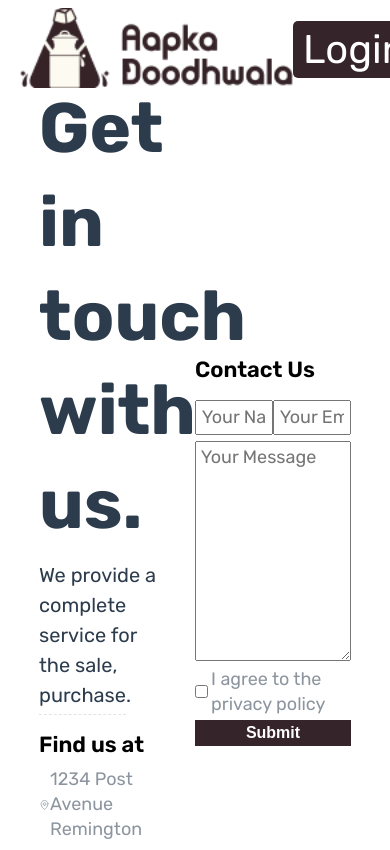
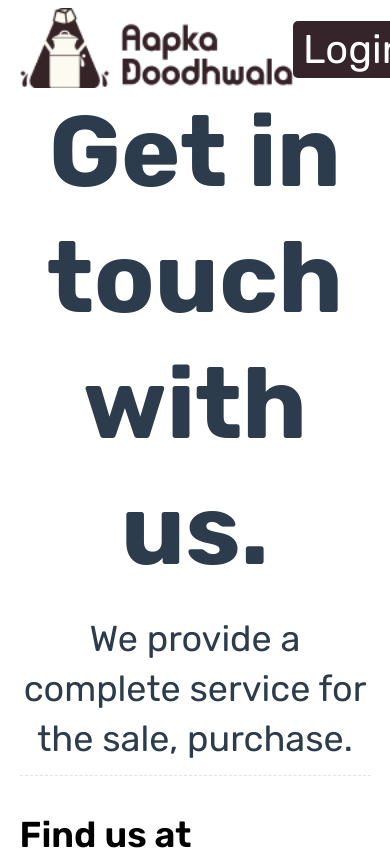
Before and after one commit to var-rishabh/pph1-DW, a React (Create React App) app in the folder client/: page /contact in a window 390 px wide. Shown: the top 850 px of the page. Built offline with nearby package versions, Linux system fonts and the light colour scheme; no server answers; a web font is replaced by a local one.

Commit message:
Mobile view for Checkout Profile and Contact us

```diff
--- a/client/src/components/Checkout/Checkout.css
+++ b/client/src/components/Checkout/Checkout.css
@@ -160,3 +160,64 @@
 .checkout__right--bill--button:hover {
   background: #0a2a4a;
 }
+
+@media screen and (max-width: 1000px) {
+  .checkout__container {
+    flex-direction: column;
+  }
+
+  .checkout__left {
+    width: 80%;
+    padding: 0 10% 3% 10%;
+  }
+
+  .checkout__right {
+    width: 80%;
+    padding: 0 10% 3% 10%;
+  }
+
+
+  .checkout__right--box {
+    height: 20vh;
+  }
+
+  .checkout__title {
+    font-size: 3.5rem;
+    line-height: 4.0625rem;
+  }
+
+  .checkout__left--title {
+    font-size: 2.5rem;
+    line-height: 2.9375rem;
+  }
+
+  .checkout__right--title {
+    font-size: 2.5rem;
+    line-height: 2.9375rem;
+  }
+
+  .checkout__right--promo--title {
+    font-size: 1.5rem;
+    line-height: 1.75rem;
+  }
+
+  .checkout__right--promo--button {
+    font-size: 1.5rem;
+    line-height: 1.75rem;
+  }
+
+  .checkout__right--bill--item--title {
+    font-size: 1.5rem;
+    line-height: 1.75rem;
+  }
+
+  .checkout__right--bill--item--price {
+    font-size: 2rem;
+    line-height: 2.3125rem;
+  }
+
+  .checkout__right--bill--button {
+    font-size: 2rem;
+    line-height: 2.3125rem;
+  }
+}
--- a/client/src/components/Checkout/CheckoutFoot.css
+++ b/client/src/components/Checkout/CheckoutFoot.css
@@ -48,3 +48,31 @@
     text-align: center;
     color: #AAAAAA
 }
+
+@media  screen and (max-width: 1000px) {
+  .checkout-foot {
+    flex-direction: column;
+    padding: 5% 5%;
+  }
+
+  .checkout-foot__icon {
+    padding: 1% 5%;
+  }
+
+  .checkout-foot__icon--img {
+    margin-bottom: 5%;
+    width: 6rem;
+    height: 6rem;
+  }
+
+  .checkout-foot__icon--heading {
+    font-size: 2.5rem;
+    line-height: 3rem;
+  }
+
+  .checkout-foot__icon--text {
+    font-size: 1.5rem;
+    line-height: 2.5rem;
+  }
+
+}
--- a/client/src/components/Contact/Contact.css
+++ b/client/src/components/Contact/Contact.css
@@ -17,8 +17,8 @@
   font-family: "Rubik", sans-serif;
   font-style: normal;
   font-weight: 700;
-  font-size: 70px;
-  line-height: 94px;
+  font-size: 4.375rem;
+  line-height: 5.875rem;
   color: #2c3c4d;
   padding: 3% 0;
 }
@@ -180,3 +180,105 @@
   border: none;
   padding: 2% 0;
 }
+
+
+@media screen and (max-width: 1000px) {
+  .contact {
+    flex-direction: column;
+    padding: 5% 5%;
+    text-align: center;
+  }
+
+  .contact__left {
+    width: 100%;
+    padding: 0;
+  }
+
+  .contact__right {
+    width: 100%;
+    padding: 0;
+  }
+
+  .contact__left--title {
+    font-size: 6.25rem;
+    line-height: 7.875rem;
+  }
+
+  .contact__left--subtitle {
+    font-size: 2.25rem;
+    line-height: 3.125rem;
+  }
+
+  .contact__left--hr {
+    width: 100%;
+  }
+
+  .contact__left--details--title {
+    font-size: 2.25rem;
+  }
+
+  .contact__left--details--subtitle {
+    flex-direction: column;
+    text-align: left;
+    padding: 2% 0;
+    width: 100%;
+  }
+
+  .contact__left--details--subtitle.two {
+    flex-direction: row;
+    width: 100%;
+  }
+
+  .contact__left--details--subtitle--item {
+    display: flex;
+    padding: 2% 0;
+    font-family: "Rubik", sans-serif;
+    font-style: normal;
+    font-weight: 400;
+    font-size: 2.25rem;
+    line-height: 3.125rem;
+    color: #8c959f;
+  }
+
+  .contact__left--details--subtitle svg {
+    width: 2.25rem;
+    height: 2.25rem;
+  }
+
+  .contact__right--title {
+    padding: 5% 0;
+    font-size: 3.125rem;
+    line-height: 3.75rem;
+  }
+
+  .contact__right--form {
+    background: #F9FBFC;
+    width: 90%;
+    padding: 5%;
+  }
+
+  .contact__right--form--personal input {
+    font-size: 2.25rem;
+    line-height: 3.125rem;
+  }
+
+  .contact__right--form--message textarea {
+    font-size: 2.25rem;
+    line-height: 3.125rem;
+  }
+  .contact__right--form--checkbox input {
+    width: 2.25rem;
+    height: 2.25rem;
+  }
+
+  .contact__right--form--checkbox--text {
+    font-size: 2.25rem;
+    line-height: 3.125rem;
+  }
+
+  .contact__right--form--submit{
+    font-size: 2.25rem;
+    line-height: 3.125rem;
+  }
+
+}
--- a/client/src/components/FormInput/FormInput.css
+++ b/client/src/components/FormInput/FormInput.css
@@ -50,3 +50,22 @@
 .form-input input:focus {
   border: 2px solid #AAAAAA;
 }
+
+
+@media  screen and (max-width: 1000px) {
+  .form-input input {
+    font-size: 2rem;
+    line-height: 2.25rem;
+  }
+
+  .form-input label {
+    font-size: 2rem;
+    line-height: 2.25rem;
+  }
+
+  .form-input input:focus + label,
+  .form-input input:not(:placeholder-shown) + label {
+    font-size: 1.75rem;
+    line-height: 2.25rem;
+  }
+}
--- a/client/src/components/OrderItem/OrderItem.css
+++ b/client/src/components/OrderItem/OrderItem.css
@@ -58,3 +58,21 @@
   font-size: 1rem;
   line-height: 1.125rem;
 }
+
+
+@media  screen and (max-width: 1000px) {
+  .order-item__details--title {
+    font-size: 2rem;
+    line-height: 2.25rem;
+  }
+
+  .order-item__details--list--item {
+    font-size: 1.5rem;
+    line-height: 2.25rem;
+  }
+
+  .order-item__price {
+    font-size: 2rem;
+    line-height: 2.25rem;
+  }
+}
--- a/client/src/components/Profile/EditableProfileItem.css
+++ b/client/src/components/Profile/EditableProfileItem.css
@@ -30,8 +30,6 @@
     font-family: "Rubik", sans-serif;
     font-style: normal;
     font-weight: 400;
-    font-size: 1.125rem;
-    line-height: 1.135rem;
     color: black;
     background: none;
     border: 2px solid white;
@@ -41,3 +39,16 @@
   background: none;
   border: none;
 }
+
+
+@media screen and (max-width: 1000px) {
+  .editable-profile-item {
+    font-size: 2rem;
+    line-height: 2.135rem;
+  }
+
+  .editable-profile-item__input input {
+    font-size: 2rem;
+    line-height: 2.135rem;
+  }
+}
--- a/client/src/components/Profile/Profile.css
+++ b/client/src/components/Profile/Profile.css
@@ -69,7 +69,7 @@
   font-family: "Poppins", sans-serif;
   font-style: normal;
   font-weight: 500;
-  font-size: 33px;
+  font-size: 2.0625rem;
   line-height: 3.125rem;
   color: var(--white-color);
 }
@@ -218,3 +218,85 @@
   border-radius: 6px;
   padding: 3% 15%;
 }
+
+
+@media  screen and (max-width: 1000px) {
+  .profile {
+    flex-direction: column;
+    align-items: center;
+    justify-content: center;
+    width: 100%;
+    padding: 0;
+    background-color: white;
+  }
+
+  .profile__left {
+    width: 80%;
+    padding: 5% 10%;
+    margin-bottom: 5%;
+    min-height: 0;
+  }
+
+  .profile__left__image {
+    height: 400px;
+    width: 400px;
+  }
+
+  .profile__left__name {
+    font-size: 3rem;
+    line-height: 3.5rem;
+  }
+
+  .profile__left__logout {
+    font-size: 1.5rem;
+    line-height: 1.75rem;
+  }
+  .profile__left__wallet svg {
+    width: 100px;
+    height: 100px;
+  }
+  .profile__left__wallet--amount {
+    font-size: 3rem;
+    line-height: 3.5rem;
+  }
+
+  .profile__left__wallet--button {
+    font-size: 2rem;
+    line-height: 2.5rem;
+  }
+
+  .profile__left__wallet-history--title {
+    font-size: 3rem;
+    line-height: 3.5rem;
+  }
+
+  .profile__left__wallet-history--button {
+    font-size: 2rem;
+    line-height: 2.5rem;
+  }
+
+  .profile__right {
+    width: 90%;
+    padding: 5%;
+  }
+
+  .profile__right--personal--button {
+    font-size: 2rem;
+    line-height: 2.5rem;
+  }
+
+  .profile__right--service--title {
+    font-size: 3rem;
+    line-height: 3.5rem;
+  }
+
+  .profile__right--service--button {
+    font-size: 2rem;
+    line-height: 2.5rem;
+  }
+
+  .profile__right--service--options--button {
+    font-size: 2rem;
+    line-height: 2.5rem;
+  }
+}
--- a/client/src/components/Profile/WalletHistoryItem.css
+++ b/client/src/components/Profile/WalletHistoryItem.css
@@ -55,3 +55,26 @@
   font-size: 0.875rem;
   line-height: 1.135rem;
 }
+
+
+@media screen and (max-width: 1000px) {
+  .wallet-history-item__details--title {
+    font-size: 1.5rem;
+    line-height: 2.25rem;
+  }
+
+  .wallet-history-item__details--amount {
+    font-size: 1.5rem;
+    line-height: 2.25rem;
+  }
+
+  .wallet-history-item__balance--date {
+    font-size: 1.5rem;
+    line-height: 2.25rem;
+  }
+
+  .wallet-history-item__balance--amount {
+    font-size: 1.5rem;
+    line-height: 2.25rem;
+  }
+}
```
